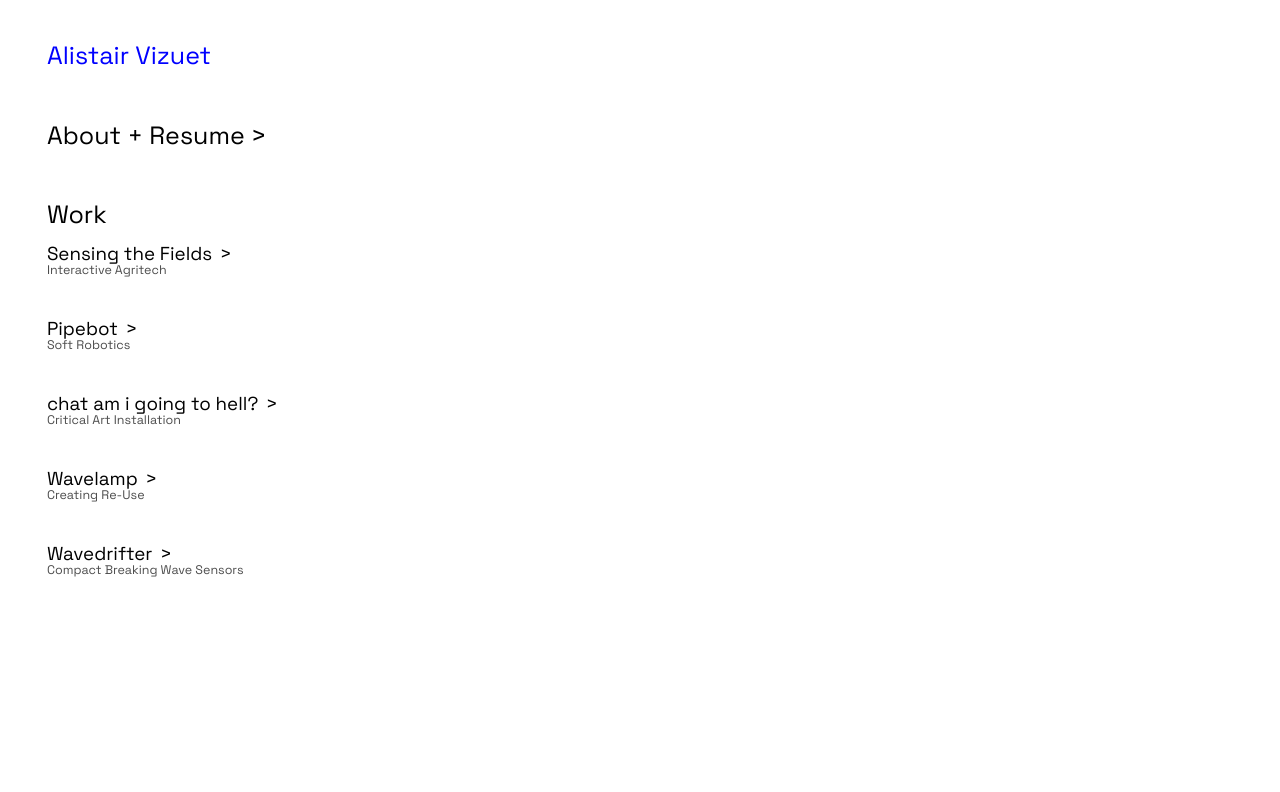
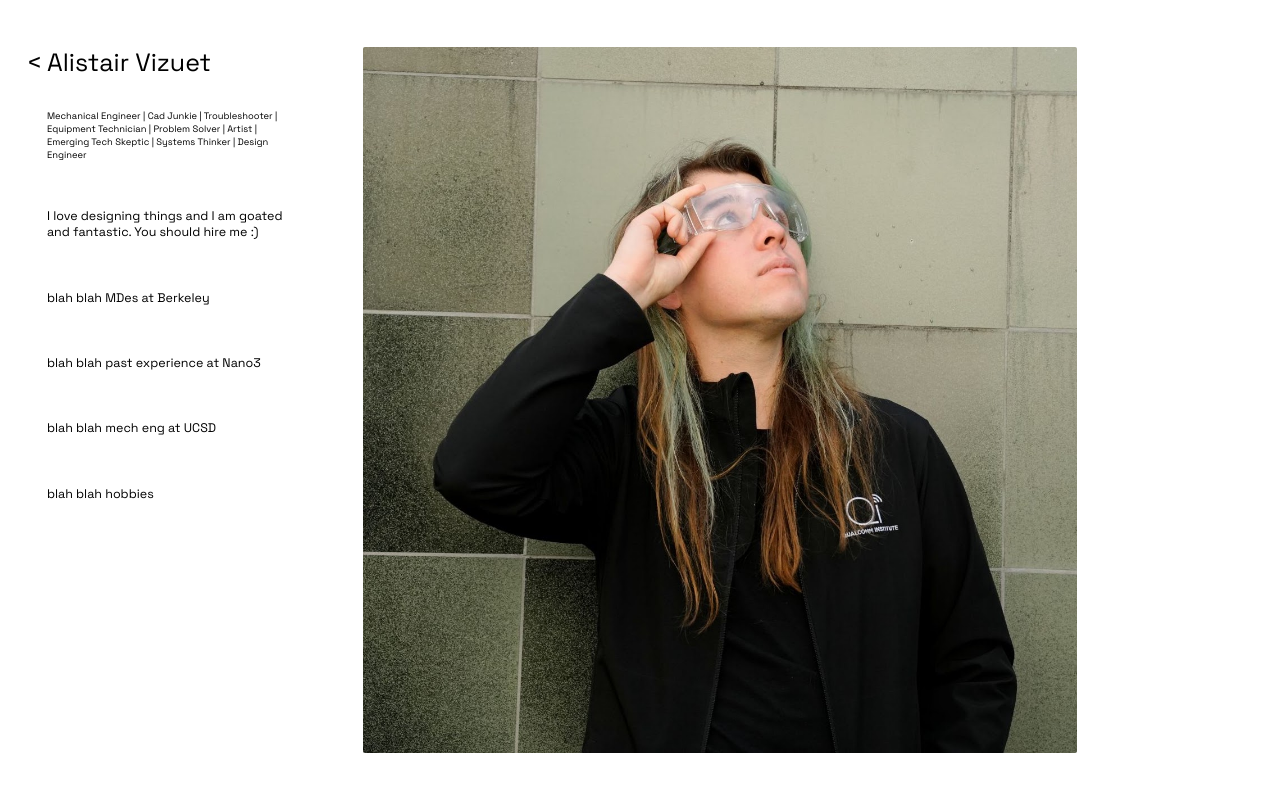
Before and after one commit to advizuet/alistair-portfolio, a React (Vite) app: page /about in a window 1280 px wide. Before the commit this address led to /. Shown: the top 792 px of the page. Built offline with nearby package versions, Linux system fonts and the light colour scheme; a web font is replaced by a local one.

Commit message:
Polish cursor, scrollbars, and hover-to-page image alignment.
Keep homepage previews from jumping on click-in, replace native scrollbars with a blue thumb, and serve About at /about.

```diff
--- a/src/App.tsx
+++ b/src/App.tsx
@@ -7,7 +7,8 @@ export default function App() {
   return (
     <Routes>
       <Route path="/" element={<Home />} />
-      <Route path="/resume" element={<Resume />} />
+      <Route path="/about" element={<Resume />} />
+      <Route path="/resume" element={<Navigate to="/about" replace />} />
       <Route path="/work/:slug" element={<Project />} />
       <Route path="*" element={<Navigate to="/" replace />} />
     </Routes>
--- /dev/null
+++ b/src/blueScrollbars.ts
@@ -0,0 +1,51 @@
+const SELECTOR = '.split__left, .split__right, .section-copy'
+
+function paint(el: HTMLElement) {
+  const overflow = el.scrollHeight - el.clientHeight
+  if (overflow <= 1) {
+    el.style.setProperty('--sb-h', '0px')
+    el.style.setProperty('--sb-top', '0px')
+    el.style.setProperty('--sb-track-h', '0px')
+    el.style.setProperty('--sb-track-top', '0px')
+    return
+  }
+  const scrollTop = Math.max(0, Math.min(el.scrollTop, overflow))
+  const thumbH = Math.max(24, (el.clientHeight / el.scrollHeight) * el.clientHeight)
+  const y = (scrollTop / overflow) * (el.clientHeight - thumbH)
+  el.style.setProperty('--sb-h', `${thumbH}px`)
+  el.style.setProperty('--sb-top', `${scrollTop + y}px`)
+  el.style.setProperty('--sb-track-h', `${el.clientHeight}px`)
+  el.style.setProperty('--sb-track-top', `${scrollTop}px`)
+}
+
+export function startBlueScrollbars() {
+  const paintAll = () => {
+    document.querySelectorAll<HTMLElement>(SELECTOR).forEach(paint)
+  }
+
+  document.addEventListener(
+    'scroll',
+    (event) => {
+      const target = event.target
+      if (target instanceof HTMLElement && target.matches(SELECTOR)) {
+        paint(target)
+      }
+    },
+    true,
+  )
+  window.addEventListener('resize', paintAll)
+  document.addEventListener('load', paintAll, true)
+
+  const observer = new ResizeObserver(paintAll)
+  const watch = () => {
+    document.querySelectorAll<HTMLElement>(SELECTOR).forEach((el) => observer.observe(el))
+    paintAll()
+  }
+
+  const mutations = new MutationObserver(watch)
+  mutations.observe(document.getElementById('root') ?? document.body, {
+    childList: true,
+    subtree: true,
+  })
+  watch()
+}
--- a/src/components/MediaPanel.tsx
+++ b/src/components/MediaPanel.tsx
@@ -70,7 +70,13 @@ function Cell({
   )
 }
 
-export default function MediaPanel({ media }: { media: Media }) {
+export default function MediaPanel({
+  media,
+  fit = 'contain',
+}: {
+  media: Media
+  fit?: 'contain' | 'cover'
+}) {
   const [tip, setTip] = useState<Tip | null>(null)
   const tipRef = useRef<HTMLDivElement>(null)
 
@@ -96,7 +102,7 @@ export default function MediaPanel({ media }: { media: Media }) {
   if (media.type === 'single') {
     return (
       <>
-        <div className="media">
+        <div className={`media media--${fit}`}>
           <Cell cell={media.cell} onMove={onMove} onLeave={onLeave} />
         </div>
         {tooltip}
--- a/src/data/projects.ts
+++ b/src/data/projects.ts
@@ -19,7 +19,6 @@ import sensing09 from '../assets/sensing-09.png'
 import sensing10 from '../assets/sensing-10.png'
 import sensing11 from '../assets/sensing-11.png'
 import sensing12 from '../assets/sensing-12.png'
-import sensingOverview from '../assets/sensing-overview.png'
 
 export type MediaCell = {
   /** Label used for the placeholder and to identify the intended asset. */
@@ -124,7 +123,7 @@ export const projects: Project[] = [
           'While “fish in the fields” is a practice with a rich culturual and indigenous history, modern adoption is low, and RRI is building support and momentum for it. A significant part of that work involves data collection and field monitoring.',
           'Our group designed a fully functional prototype as a proof concept for our solution: a networked array of sesnor buoys, accessible through an interactive dashboard and persona driven chatbot, that can distill the most relevant insights for the user, whether that be a farmer, scientist, or RRI representative.',
         ],
-        media: { type: 'single', cell: { label: 'sensing_buoy', src: sensingOverview } },
+        media: { type: 'single', cell: { label: 'sensing_buoy', src: previewSensing } },
       },
       {
         id: 'process',
--- a/src/main.tsx
+++ b/src/main.tsx
@@ -2,6 +2,7 @@ import React from 'react'
 import ReactDOM from 'react-dom/client'
 import { BrowserRouter } from 'react-router-dom'
 import App from './App'
+import { startBlueScrollbars } from './blueScrollbars'
 import './styles/global.css'
 
 const basename = import.meta.env.BASE_URL.replace(/\/$/, '') || '/'
@@ -13,3 +14,5 @@ ReactDOM.createRoot(document.getElementById('root')!).render(
     </BrowserRouter>
   </React.StrictMode>,
 )
+
+startBlueScrollbars()
--- a/src/pages/Home.tsx
+++ b/src/pages/Home.tsx
@@ -20,7 +20,7 @@ export default function Home() {
           <Logo home />
 
           <Link
-            to="/resume"
+            to="/about"
             className="home__resume"
             onMouseEnter={() => setPreview({ src: previewResume, fit: 'cover' })}
             onMouseLeave={() => setPreview(null)}
--- a/src/pages/Project.tsx
+++ b/src/pages/Project.tsx
@@ -47,6 +47,7 @@ export default function Project() {
     <Layout>
       <div className="split">
         <div className="split__left">
+          <div className="split__logo-space" aria-hidden="true" />
           <div className="proj-header">
             <h1 className="proj-header__title">{project.title}</h1>
             <p className="proj-header__sub">{project.subtitle}</p>
--- a/src/pages/Resume.tsx
+++ b/src/pages/Resume.tsx
@@ -17,7 +17,7 @@ export default function Resume() {
     <Layout>
       <div className="split">
         <div className="split__left">
-          <h1 className="section-title">About + Resume</h1>
+          <div className="split__logo-space" aria-hidden="true" />
           <p className="meta-line">{roles}</p>
           <p className="lead">
             I love designing things and I am goated and fantastic. You should hire me :)
@@ -30,7 +30,7 @@ export default function Resume() {
         </div>
 
         <div className="split__right">
-          <MediaPanel media={{ type: 'single', cell: { label: 'portrait', src: portrait } }} />
+          <MediaPanel media={{ type: 'single', cell: { label: 'portrait', src: portrait } }} fit="cover" />
         </div>
       </div>
     </Layout>
--- a/src/styles/global.css
+++ b/src/styles/global.css
@@ -12,10 +12,11 @@
   --muted: rgba(0, 0, 0, 0.7);
   --bg: #ffffff;
 
-  --col-left: 25rem;
-  --col-gap: 2.5rem;
   --home-nav: 20.25rem;
   --home-gap: 5rem;
+  --col-left: var(--home-nav);
+  --col-gap: var(--home-gap);
+  --page-pad: 3.75rem;
 
   --font: "Monument Grotesk Semi-Mono", "Monument Grotesk", "Space Grotesk",
     ui-monospace, "SFMono-Regular", Menlo, monospace;
@@ -23,7 +24,7 @@
 
 * {
   box-sizing: border-box;
-  cursor: url("../assets/cursor-plus.svg") 16 16, crosshair;
+  cursor: url("../assets/cursor-plus.svg") 8 8, crosshair;
 }
 
 html {
@@ -36,6 +37,7 @@ body,
 #root {
   height: 100%;
   overflow: hidden;
+  overscroll-behavior: none;
 }
 
 body {
@@ -66,9 +68,18 @@ a {
   height: 100%;
   max-height: 100dvh;
   overflow: hidden;
+  overscroll-behavior: none;
   display: flex;
   flex-direction: column;
-  padding: 3.75rem;
+  padding: var(--page-pad);
+  position: relative;
+}
+
+.page > .logo {
+  position: absolute;
+  top: var(--page-pad);
+  left: var(--page-pad);
+  z-index: 6;
 }
 
 .logo {
@@ -77,7 +88,7 @@ a {
   align-items: center;
   flex: none;
   font-size: 2rem;
-  line-height: 1.375rem;
+  line-height: 1.2;
   font-weight: 400;
   color: var(--fg);
   transition: color 0.12s ease;
@@ -100,6 +111,15 @@ a {
 }
 .logo--home:hover {
   color: var(--blue);
+}
+
+.split__logo-space {
+  flex: none;
+  font-size: 2rem;
+  line-height: 1.2;
+  height: 1.2em;
+  visibility: hidden;
+  pointer-events: none;
 }
 
 /* ---- Home ---- */
@@ -193,6 +213,7 @@ a {
   display: flex;
   align-items: flex-start;
   justify-content: flex-start;
+  padding-right: 14px;
 }
 .home__preview-img {
   max-width: 100%;
@@ -206,7 +227,6 @@ a {
   object-fit: cover;
   height: 100%;
   width: auto;
-  aspect-ratio: 1271 / 1256;
   max-width: 100%;
 }
 
@@ -217,7 +237,6 @@ a {
   display: flex;
   align-items: stretch;
   gap: var(--col-gap);
-  margin-top: 4rem;
   overflow: hidden;
 }
 .split__left {
@@ -226,19 +245,12 @@ a {
   min-height: 0;
   overflow-x: hidden;
   overflow-y: auto;
-  overscroll-behavior: contain;
+  overscroll-behavior: none;
   display: flex;
   flex-direction: column;
   gap: 1.875rem;
-  scrollbar-width: thin;
-  scrollbar-color: rgba(0, 0, 0, 0.28) transparent;
-}
-.split__left::-webkit-scrollbar {
-  width: 6px;
-}
-.split__left::-webkit-scrollbar-thumb {
-  background: rgba(0, 0, 0, 0.28);
-  border-radius: 3px;
+  position: relative;
+  padding-right: 14px;
 }
 .split__right {
   flex: 1;
@@ -249,16 +261,9 @@ a {
   justify-content: flex-start;
   overflow-x: hidden;
   overflow-y: auto;
-  overscroll-behavior: contain;
-  scrollbar-width: thin;
-  scrollbar-color: rgba(0, 0, 0, 0.28) transparent;
-}
-.split__right::-webkit-scrollbar {
-  width: 6px;
-}
-.split__right::-webkit-scrollbar-thumb {
-  background: rgba(0, 0, 0, 0.28);
-  border-radius: 3px;
+  overscroll-behavior: none;
+  position: relative;
+  padding-right: 14px;
 }
 
 .section-title {
@@ -298,20 +303,58 @@ a {
   min-height: 0;
   overflow-x: hidden;
   overflow-y: auto;
-  overscroll-behavior: contain;
+  overscroll-behavior: none;
   display: flex;
   flex-direction: column;
   gap: 1.875rem;
-  padding-right: 0.5rem;
-  scrollbar-width: thin;
-  scrollbar-color: rgba(0, 0, 0, 0.28) transparent;
+  position: relative;
+  padding-right: 14px;
 }
+
+.split__left,
+.split__right,
+.section-copy {
+  scrollbar-width: none;
+  -ms-overflow-style: none;
+}
+.split__left::-webkit-scrollbar,
+.split__right::-webkit-scrollbar,
 .section-copy::-webkit-scrollbar {
-  width: 6px;
+  display: none;
+  width: 0;
+  height: 0;
 }
-.section-copy::-webkit-scrollbar-thumb {
-  background: rgba(0, 0, 0, 0.28);
-  border-radius: 3px;
+
+.split__left::before,
+.split__right::before,
+.section-copy::before,
+.split__left::after,
+.split__right::after,
+.section-copy::after {
+  content: "";
+  position: absolute;
+  border-radius: 0;
+  pointer-events: none;
+}
+.split__left::before,
+.split__right::before,
+.section-copy::before {
+  right: 0;
+  top: var(--sb-top, 0px);
+  width: 2px;
+  height: var(--sb-h, 0px);
+  background: var(--blue);
+  z-index: 4;
+}
+.split__left::after,
+.split__right::after,
+.section-copy::after {
+  right: 0.5px;
+  top: var(--sb-track-top, 0px);
+  width: 1px;
+  height: var(--sb-track-h, 0px);
+  background: #e6e6e6;
+  z-index: 3;
 }
 
 .proj-header {
@@ -362,16 +405,32 @@ button.section-nav {
 }
 
 /* ---- Media panel ---- */
-.media,
-.collage {
-  width: 100%;
+.media {
   max-width: 100%;
-  height: auto;
+  max-height: 100%;
+  height: 100%;
+  width: auto;
   flex: none;
   align-self: flex-start;
+  display: flex;
+  align-items: flex-start;
 }
-.media {
-  aspect-ratio: 880 / 800;
+.media--cover .media__img {
+  height: 100%;
+  width: auto;
+  max-width: 100%;
+  object-fit: cover;
+  display: block;
+  border-radius: 2px;
+}
+.media--contain .media__img {
+  max-width: 100%;
+  max-height: 100%;
+  width: auto;
+  height: auto;
+  object-fit: contain;
+  display: block;
+  border-radius: 2px;
 }
 .media__img {
   width: 100%;
@@ -396,6 +455,11 @@ button.section-nav {
 }
 
 .collage {
+  width: 100%;
+  max-width: 100%;
+  height: auto;
+  flex: none;
+  align-self: flex-start;
   display: flex;
   flex-direction: column;
   gap: 0.75rem;
```
Also changed, not shown: src/assets/cursor-plus.svg.
